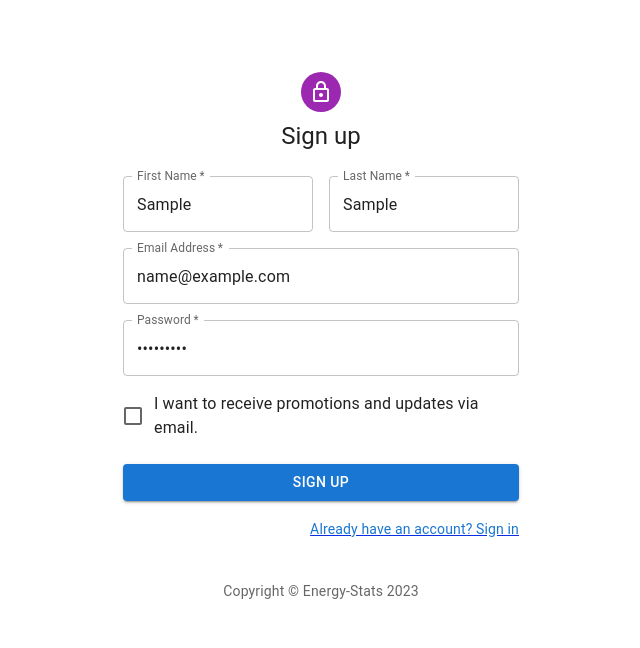
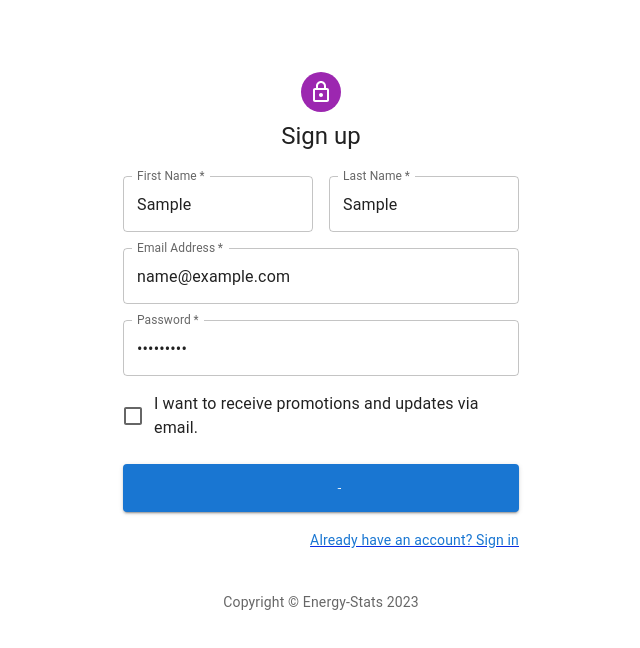
Before and after one commit to simonarcher99/energy-stats, a React (Create React App) app: page /signup in a window 1280 px wide. Both pictures are taken after typing "Sample", "Sample", "name@example.com", "Sample123" into the empty fields and a click on the button "SIGN UP". Shown: the top 648 px of the page, without its empty margins (319-959 px from the left). Built offline with nearby package versions, Linux system fonts and the light colour scheme; no server answers.

Commit message:
Loading spinner when logging in and signing up

```diff
--- a/src/pages/Login.tsx
+++ b/src/pages/Login.tsx
@@ -11,27 +11,34 @@ import {
   Button,
   Link as LinkMui,
   Grid,
+  CircularProgress,
 } from "@mui/material";
 import LockOutlinedIcon from "@mui/icons-material/LockOutlined";
-import { Link } from "react-router-dom";
+import { Link, useNavigate } from "react-router-dom";
 import Copyright from "../components/Copyright";
 import axios from "axios";
+import { useState } from "react";
 
-const baseUrl = "https://3qwfx5k0o4.execute-api.us-east-1.amazonaws.com/dev"
+const baseUrl = "https://3qwfx5k0o4.execute-api.us-east-1.amazonaws.com/dev";
 
 const theme = createTheme();
 
 const Login = () => {
+  const [isLoading, setIsLoading] = useState<boolean>(false);
+  const navigate = useNavigate()
   const handleSubmit = async (event: React.FormEvent<HTMLFormElement>) => {
     event.preventDefault();
+    setIsLoading(true);
     const data = new FormData(event.currentTarget);
-    const email = data.get("email")
-    const password = data.get("password")
+    const email = data.get("email");
+    const password = data.get("password");
     const result = await axios.post(`${baseUrl}/user/login`, {
-        password,
-        email
-    })
-    console.log(result.data)
+      password,
+      email,
+    });
+    setIsLoading(false);
+    navigate("/")
+    console.log(result.data);
   };
   return (
     <ThemeProvider theme={theme}>
@@ -85,9 +92,9 @@ const Login = () => {
               type="submit"
               fullWidth
               variant="contained"
-              sx={{ mt: 3, mb: 2 }}
+              sx={{ mt: 3, mb: 2, height: "3rem"}}
             >
-              Sign In
+              {isLoading ? <CircularProgress style={{padding: "10px"}} color="inherit" /> : "Sign In"}
             </Button>
             <Grid container>
               <Grid item xs>
@@ -100,7 +107,7 @@ const Login = () => {
             </Grid>
           </Box>
         </Box>
-        <Copyright sx={{mt: 8, mb: 4}}/>
+        <Copyright sx={{ mt: 8, mb: 4 }} />
       </Container>
     </ThemeProvider>
   );
--- a/src/pages/Signup.tsx
+++ b/src/pages/Signup.tsx
@@ -11,17 +11,21 @@ import {
   TextField,
   Typography,
   Link as LinkMui,
+  CircularProgress,
 } from "@mui/material";
 import LockOutlinedIcon from "@mui/icons-material/LockOutlined";
-import { Link } from "react-router-dom";
+import { Link, useNavigate } from "react-router-dom";
 import axios from "axios";
 import Copyright from "../components/Copyright";
+import { useState } from "react";
 
-const baseUrl = "https://3qwfx5k0o4.execute-api.us-east-1.amazonaws.com/dev"
+const baseUrl = "https://3qwfx5k0o4.execute-api.us-east-1.amazonaws.com/dev";
 
 const theme = createTheme();
 
-const signup = () => {
+const Signup = () => {
+  const [isLoading, setIsLoading] = useState<boolean>(false);
+  const navigate = useNavigate();
   const handleSubmit = async (event: React.FormEvent<HTMLFormElement>) => {
     event.preventDefault();
     const data = new FormData(event.currentTarget);
@@ -29,12 +33,16 @@ const signup = () => {
     const password = data.get("password");
     const givenName = data.get("firstName");
     const familyName = data.get("lastName");
+    setIsLoading(true)
     const result = await axios.post(`${baseUrl}/user/signup`, {
       email,
       password,
       givenName,
       familyName,
     });
+    setIsLoading(false)
+    navigate("/login")
+    console.log(result.data)
   };
   return (
     <ThemeProvider theme={theme}>
@@ -116,9 +124,9 @@ const signup = () => {
               type="submit"
               fullWidth
               variant="contained"
-              sx={{ mt: 3, mb: 2 }}
+              sx={{ mt: 3, mb: 2, height: "3rem"}}
             >
-              Sign Up
+              {isLoading ? <CircularProgress color="inherit" /> : "Sign Up"}
             </Button>
             <Grid container justifyContent="flex-end">
               <Grid item>
@@ -137,4 +145,4 @@ const signup = () => {
   );
 };
 
-export default signup;
+export default Signup;
```
Also changed, not shown: 1 other file (tests, documents, lock files or other folders).
